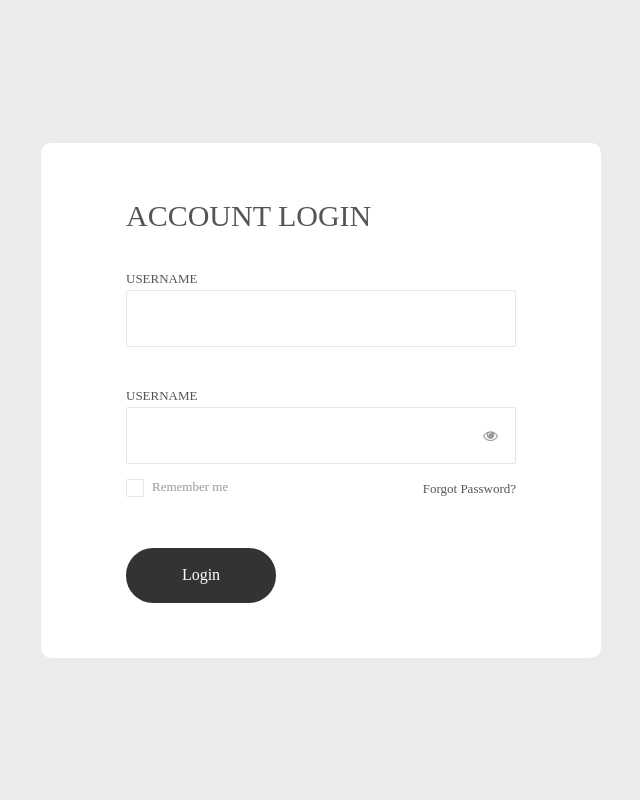
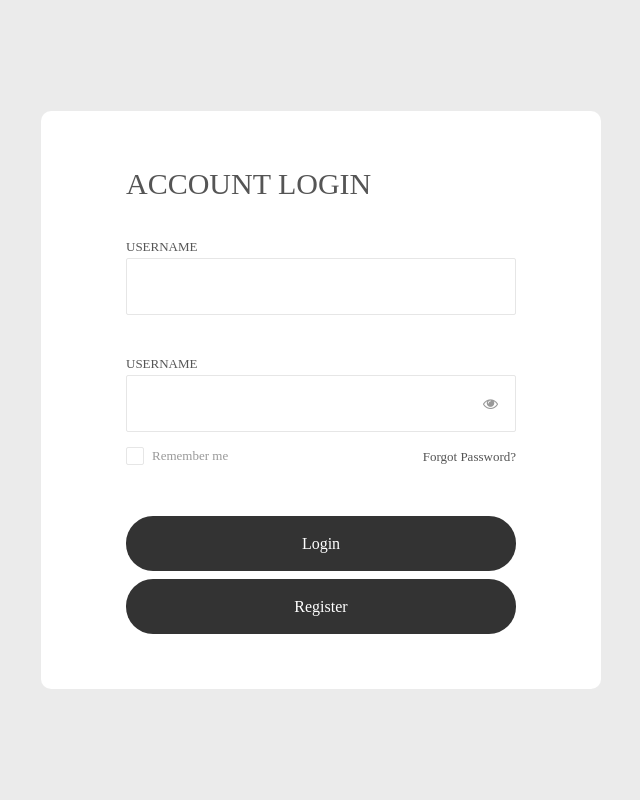
Before and after one commit to Jonathan-mp/django_mxli, a Django app: page /account/login in a window 1280 px wide. Shown: the whole page, without its empty margins (319-959 px from the left). Run offline with Django 3.2, Linux system fonts and the light colour scheme; some libraries are stand-ins or nearby versions; some web fonts are replaced.

Commit message:
register button and css

```diff
--- a/src/project/static/Login_v14/css/main.css
+++ b/src/project/static/Login_v14/css/main.css
@@ -415,6 +415,35 @@ iframe {
   background-color: #57b846;
 }
 
+.register100-form-btn {
+  font-family: Raleway-Bold;
+  font-size: 16px;
+  color: #fff;
+  line-height: 1.2;
+
+  display: -webkit-box;
+  display: -webkit-flex;
+  display: -moz-box;
+  display: -ms-flexbox;
+  display: flex;
+  justify-content: center;
+  align-items: center;
+  padding: 0 20px;
+  min-width: 150px;
+  height: 55px;
+  background-color: #333333;
+  border-radius: 27px;
+
+  -webkit-transition: all 0.4s;
+  -o-transition: all 0.4s;
+  -moz-transition: all 0.4s;
+  transition: all 0.4s;
+}
+
+.register100-form-btn:hover {
+  background-color: #598eff;
+}
+
 
 /*------------------------------------------------------------------
 [ Alert validate ]*/
--- a/src/project/templates/account/login.html
+++ b/src/project/templates/account/login.html
@@ -52,8 +52,11 @@
 					</div>
 
 					<div class="container-login100-form-btn">
-						<button class="login100-form-btn" type="submit">
+						<button class="login100-form-btn btn-block" type="submit">
 							Login
+						</button>
+						<button class="register100-form-btn btn-block" type="button">
+							Register
 						</button>
 					</div>
 
```
